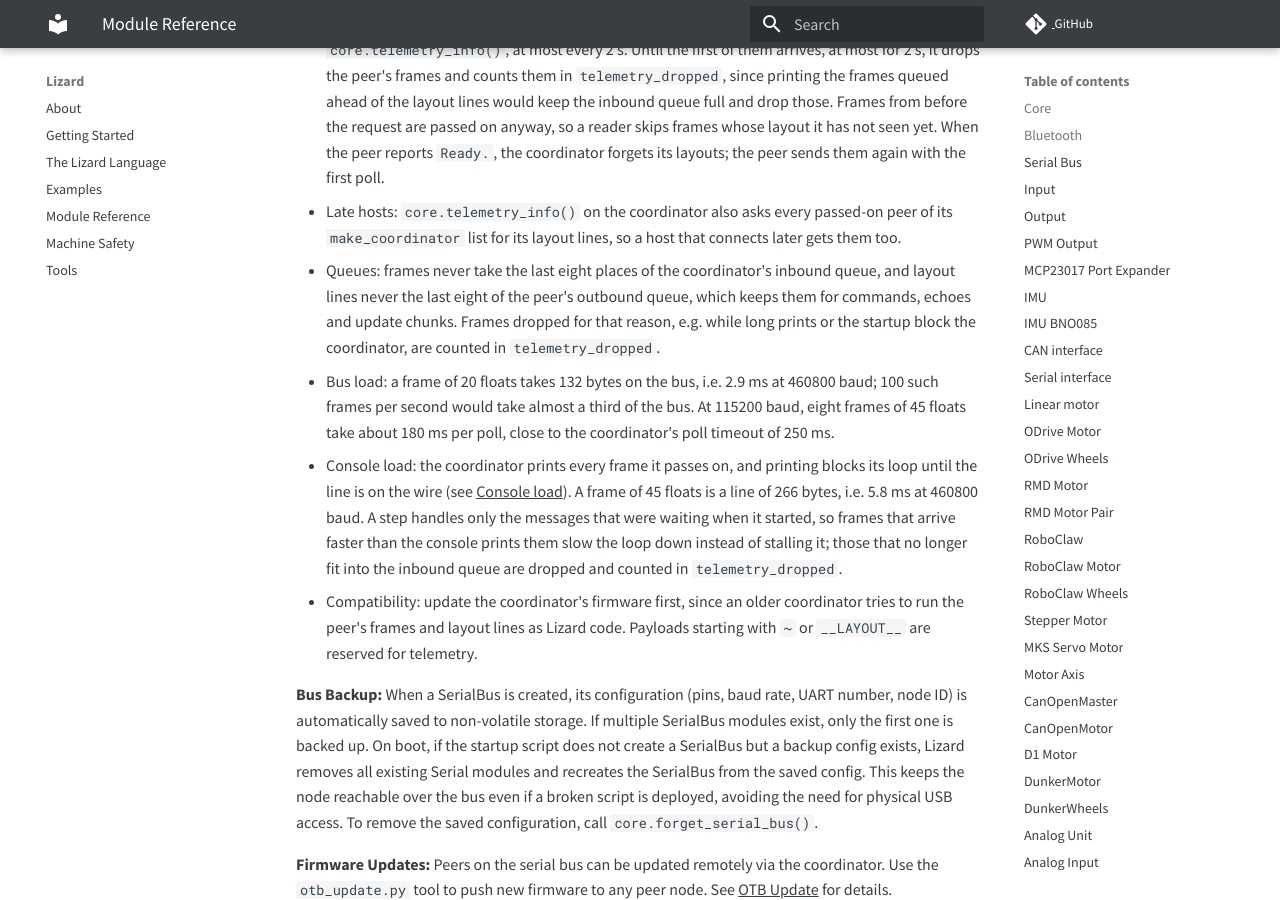
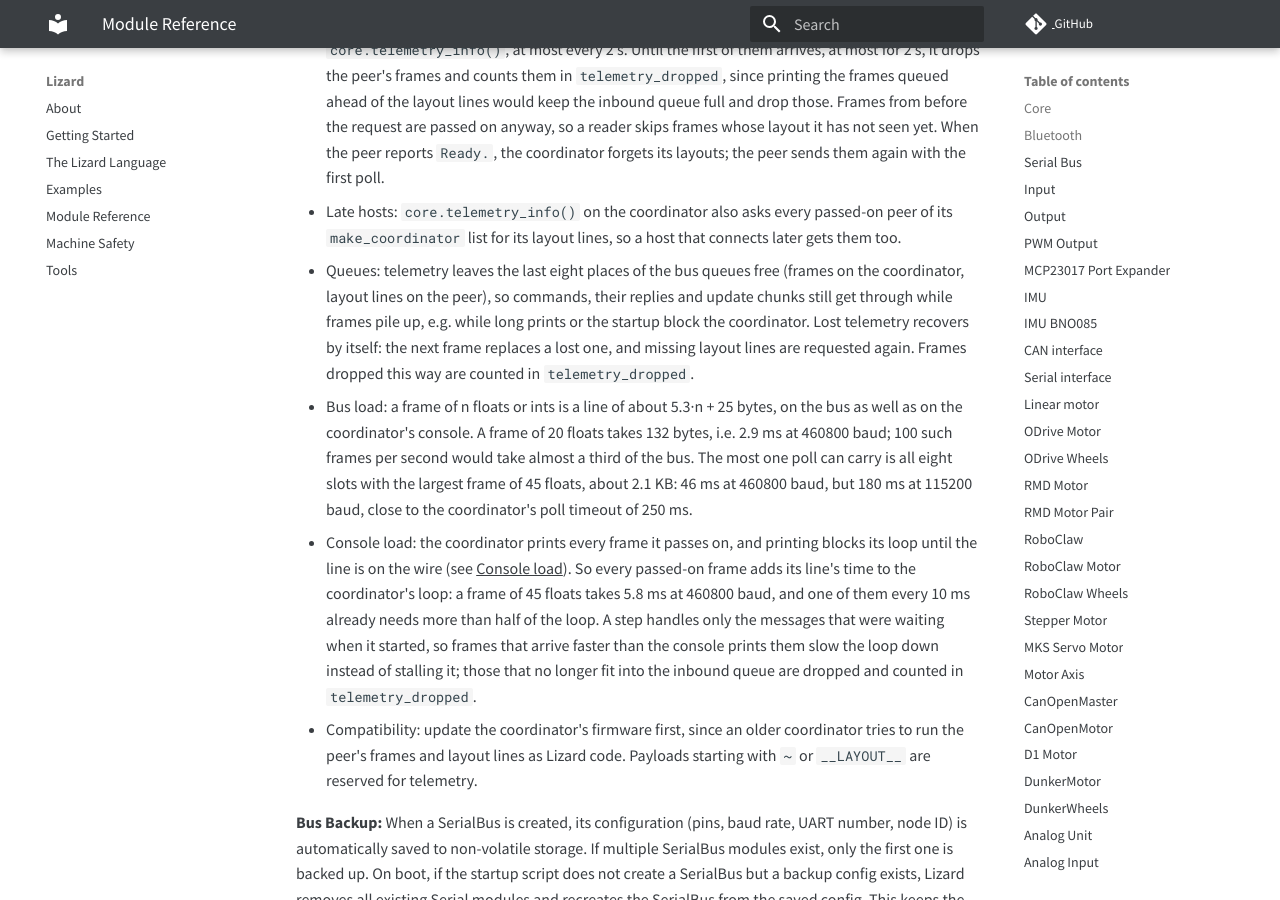
Before and after one commit to zauberzeug/lizard, an MkDocs documentation site: the page built from docs/module_reference.md, in a window 1280 px wide and 900 px high, scrolled down 8455 px. Built offline with MkDocs 1.6.1 and Material for MkDocs 9.7.7, drawn with Linux system fonts in a browser that asks for light colours; comment, search, counter and statistics services are not loaded.

Commit message:
Explain why telemetry leaves queue places free and where the load figures come from
The queue bullet now names the reason behind both reserves: commands, their replies and update chunks are never repeated, while lost telemetry recovers by itself.
The bus load bullet gives a rule of thumb per field and names eight 45-float frames as the most one poll can carry, and the console load bullet says what a passed-on frame costs the coordinator's loop.

Co-Authored-By: Claude Opus 5.5 <noreply@anthropic.com>
Claude-Session: https://claude.ai/code/session_01WgKVNXwE7TgBF7Mrctwj5E

```diff
--- a/docs/module_reference.md
+++ b/docs/module_reference.md
@@ -250,12 +250,15 @@ Frames and layout lines of a passed-on peer that are malformed, e.g. no valid Ba
   Frames from before the request are passed on anyway, so a reader skips frames whose layout it has not seen yet.
   When the peer reports `Ready.`, the coordinator forgets its layouts; the peer sends them again with the first poll.
 - Late hosts: `core.telemetry_info()` on the coordinator also asks every passed-on peer of its `make_coordinator` list for its layout lines, so a host that connects later gets them too.
-- Queues: frames never take the last eight places of the coordinator's inbound queue, and layout lines never the last eight of the peer's outbound queue, which keeps them for commands, echoes and update chunks.
-  Frames dropped for that reason, e.g. while long prints or the startup block the coordinator, are counted in `telemetry_dropped`.
-- Bus load: a frame of 20 floats takes 132 bytes on the bus, i.e. 2.9 ms at 460800 baud; 100 such frames per second would take almost a third of the bus.
-  At 115200 baud, eight frames of 45 floats take about 180 ms per poll, close to the coordinator's poll timeout of 250 ms.
+- Queues: telemetry leaves the last eight places of the bus queues free (frames on the coordinator, layout lines on the peer), so commands, their replies and update chunks still get through while frames pile up, e.g. while long prints or the startup block the coordinator.
+  Lost telemetry recovers by itself: the next frame replaces a lost one, and missing layout lines are requested again.
+  Frames dropped this way are counted in `telemetry_dropped`.
+- Bus load: a frame of n floats or ints is a line of about 5.3·n + 25 bytes, on the bus as well as on the coordinator's console.
+  A frame of 20 floats takes 132 bytes, i.e. 2.9 ms at 460800 baud; 100 such frames per second would take almost a third of the bus.
+  The most one poll can carry is all eight slots with the largest frame of 45 floats, about 2.1 KB:
+  46 ms at 460800 baud, but 180 ms at 115200 baud, close to the coordinator's poll timeout of 250 ms.
 - Console load: the coordinator prints every frame it passes on, and printing blocks its loop until the line is on the wire (see [Console load](#core)).
-  A frame of 45 floats is a line of 266 bytes, i.e. 5.8 ms at 460800 baud.
+  So every passed-on frame adds its line's time to the coordinator's loop: a frame of 45 floats takes 5.8 ms at 460800 baud, and one of them every 10 ms already needs more than half of the loop.
   A step handles only the messages that were waiting when it started, so frames that arrive faster than the console prints them slow the loop down instead of stalling it; those that no longer fit into the inbound queue are dropped and counted in `telemetry_dropped`.
 - Compatibility: update the coordinator's firmware first, since an older coordinator tries to run the peer's frames and layout lines as Lizard code.
   Payloads starting with `~` or `__LAYOUT__` are reserved for telemetry.
```
